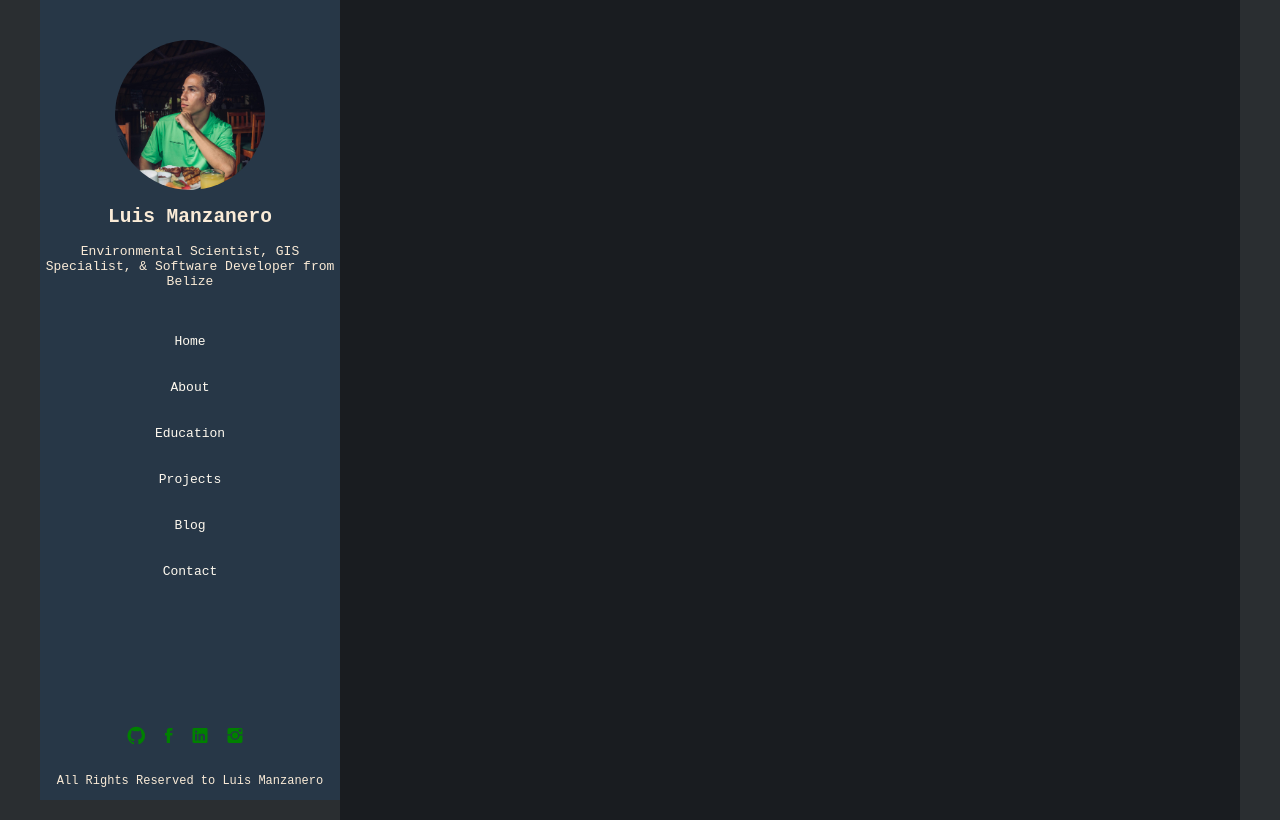
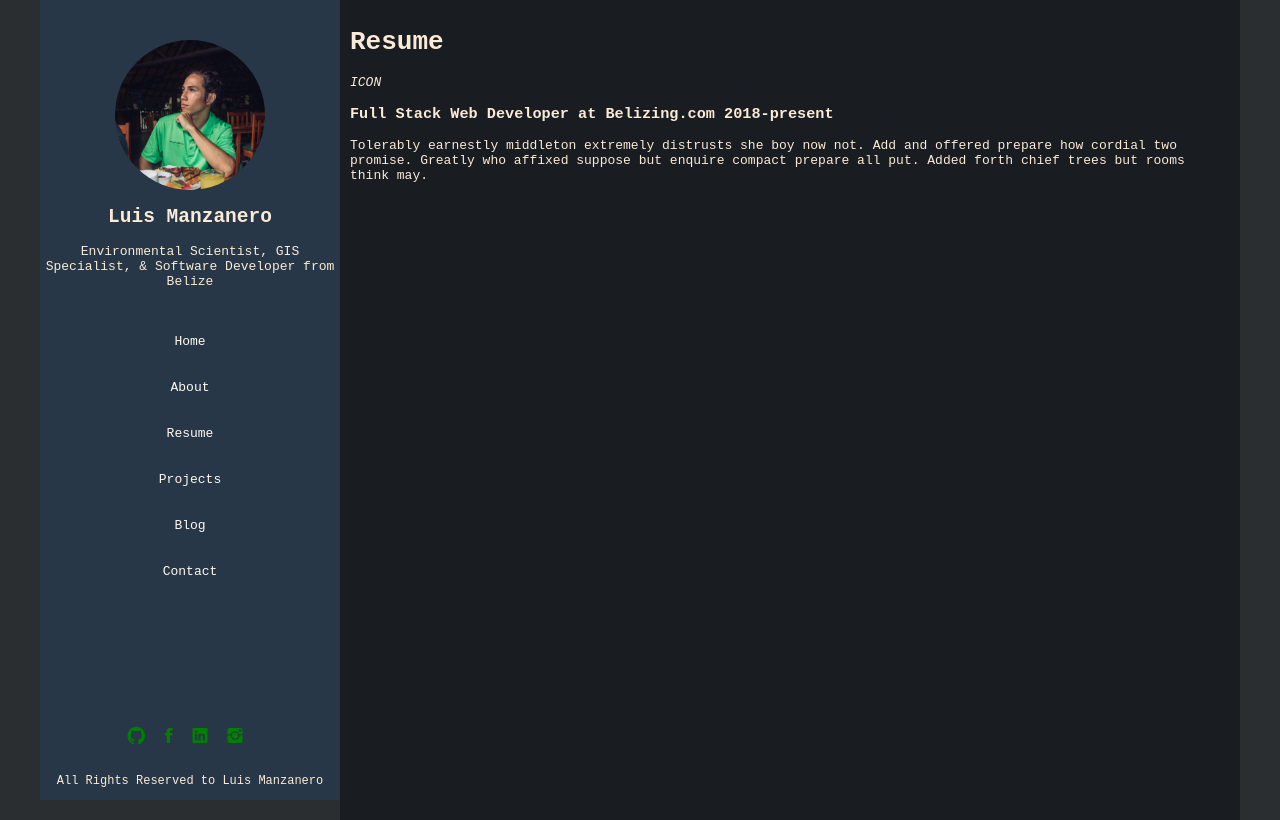
Before and after one commit to lmanzanero/lmanzanero.github.io, a React (Create React App) app in the folder client/: page /resume in a window 1280 px wide. Built offline with nearby package versions, Linux system fonts and the light colour scheme.

Commit message:
added layout for work experience in resume component

```diff
--- a/client/src/App.js
+++ b/client/src/App.js
@@ -12,7 +12,7 @@ import Blog from './components/pages/Blog';
 import Contact from './components/pages/Contact';
 import Admin from './components/pages/Admin';
 import Projects from './components/pages/Projects';
-import Education from './components/pages/Education';
+import Resume from './components/pages/Resume';
 
 const App = () =>{
   return (
@@ -22,10 +22,10 @@ const App = () =>{
         <main className="mainSection">
         <Route exact path='/' component={Home}></Route>
         <Route exact path='/about' component={About}></Route>
-        <Route exact path='/education' component={Education}></Route>
+        <Route exact path='/resume' component={Resume}></Route>
         <Route exact path='/projects' component={Projects}></Route>
         <Route exact path='/blog' component={Blog}></Route>
-        <Route exact path='/Contact' component={Contact}></Route>
+        <Route exact path='/contact' component={Contact}></Route>
         <Route exact path='/admin' component={Admin}></Route>
         </main>
       </div>
--- a/client/src/components/layout/NavBar.js
+++ b/client/src/components/layout/NavBar.js
@@ -22,7 +22,7 @@ import { Link } from 'react-router-dom';
                 <ul>
                   <li className="navItem"><Link to="/">Home</Link></li>
                   <li className="navItem"><Link to="/about">About</Link></li>
-                  <li className="navItem"><Link to="/education">Education</Link></li>
+                  <li className="navItem"><Link to="/resume">Resume</Link></li>
                   <li className="navItem"><Link to="/projects">Projects</Link></li>
                   <li className="navItem"><Link to="/blog">Blog</Link></li>
                   <li className="navItem"><Link to="/contact">Contact</Link></li>
--- a/client/src/components/pages/Education.js
+++ /dev/null
@@ -1,11 +0,0 @@
-import React from 'react';
-
-const Education = () =>{
-  return (
-    <div>
-        Education
-    </div>
-  );
-}
-
-export default Education;
--- /dev/null
+++ b/client/src/components/pages/Resume.js
@@ -0,0 +1,20 @@
+import React from 'react';
+
+const Resume = () =>{
+  return (
+    <div className="resume-page">
+        <h1>Resume</h1>
+        <div className="work-section">
+          <article className="work-item">
+            <div className="timeline-icon">
+              <i>ICON</i>
+            </div>
+            <h3>Full Stack Web Developer at Belizing.com<span> 2018-present</span></h3>
+            <p>Tolerably earnestly middleton extremely distrusts she boy now not. Add and offered prepare how cordial two promise. Greatly who affixed suppose but enquire compact prepare all put. Added forth chief trees but rooms think may.</p>
+          </article>
+        </div>
+    </div>
+  );
+}
+
+export default Resume;
```
